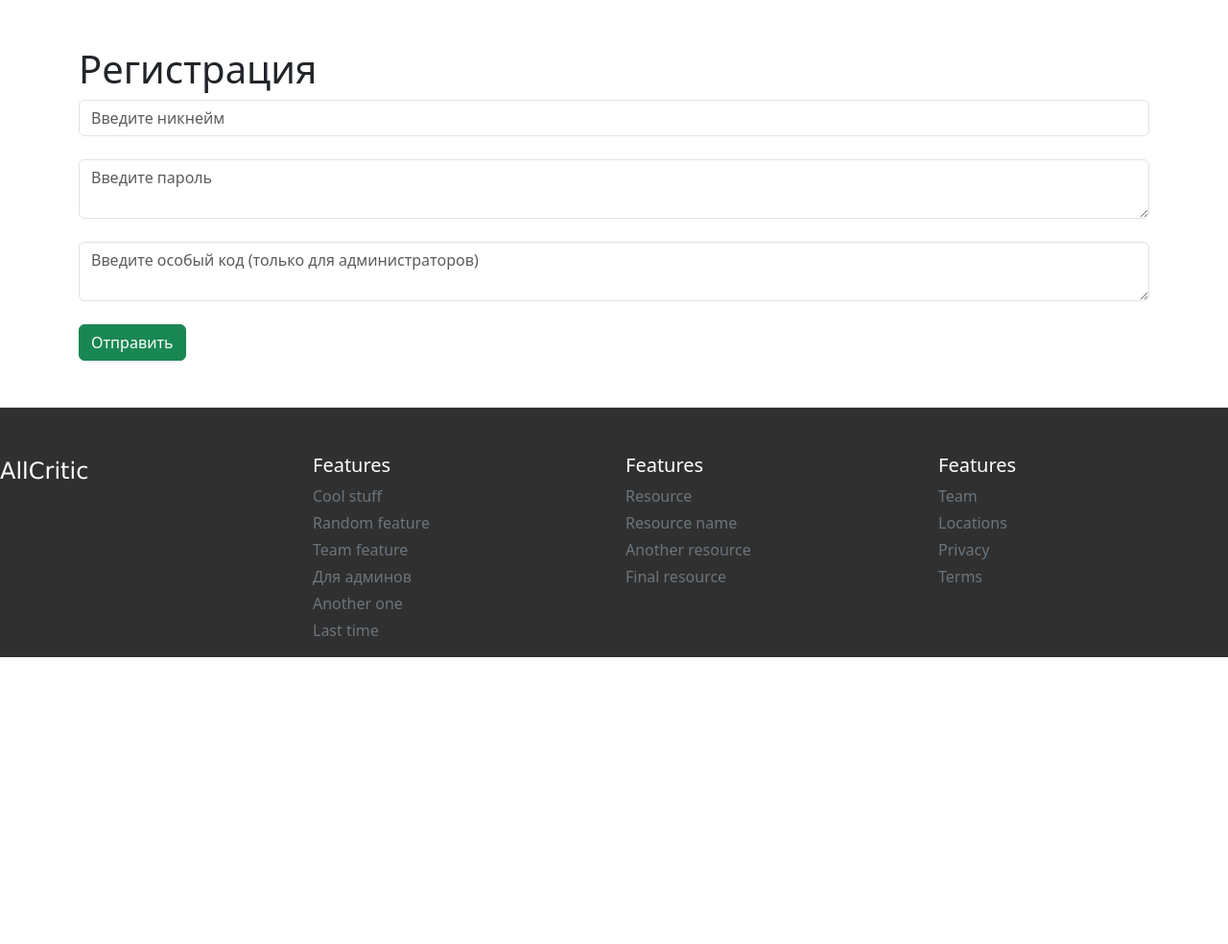
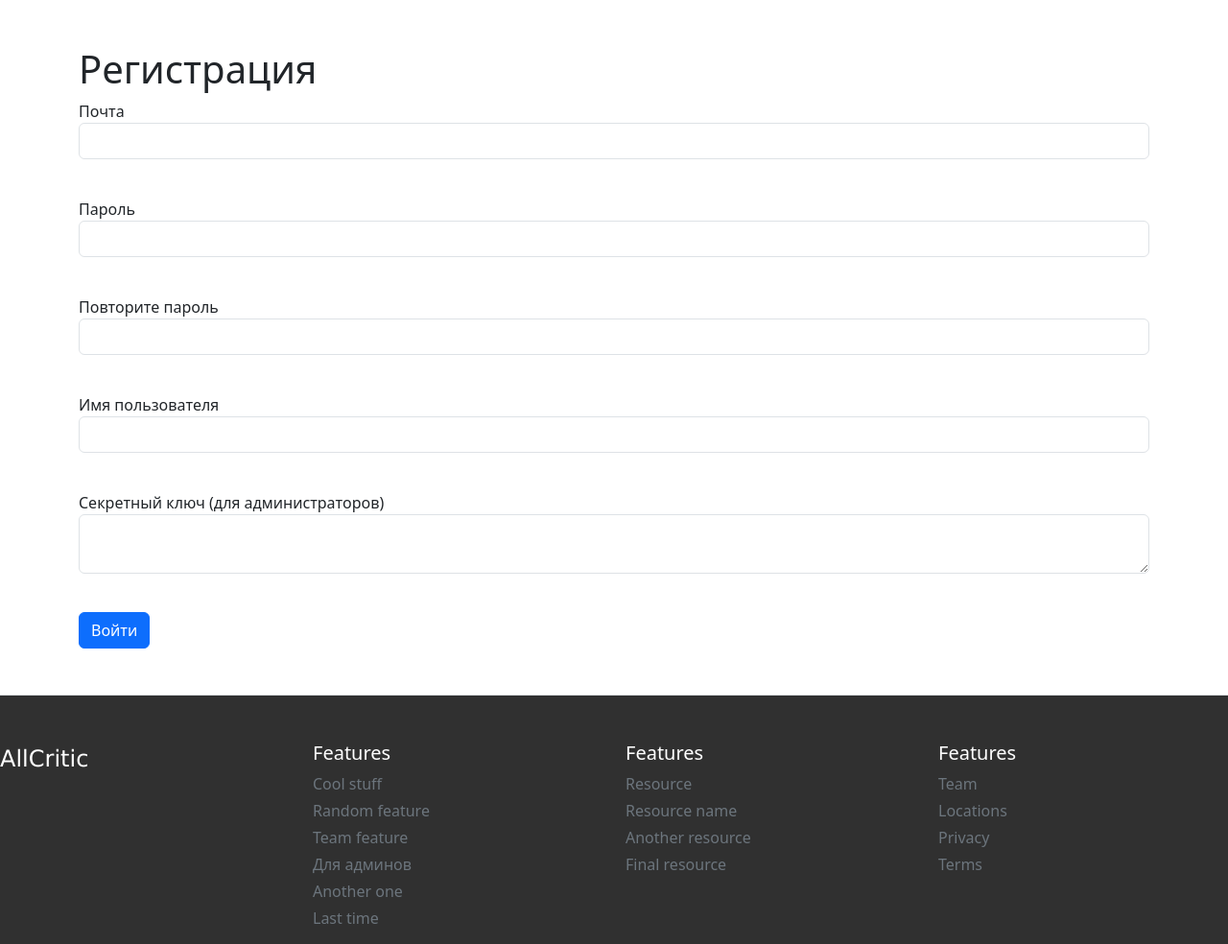
Before and after one commit to iwniiksi/pythonProjectLOBCP, a Flask app: page /sign_up in a window 1280 px wide. Shown: the part 73-1057 px from the top of the page at 96% size. Before the commit the page ends 758 px from the top, so only its background shows below. Run offline with Flask 3, Linux system fonts and the light colour scheme.

Commit message:
Improved registration and added hashing of user passwords

```diff
--- a/main.py
+++ b/main.py
@@ -1,11 +1,19 @@
 from flask import Flask, render_template, request, redirect
-import sqlalchemy
 from flask_sqlalchemy import SQLAlchemy
 from datetime import datetime, timezone
+
+from flask_wtf import FlaskForm
+from wtforms import PasswordField, StringField, TextAreaField, SubmitField, EmailField
+from wtforms.validators import DataRequired
+
+import sqlalchemy
 from sqlalchemy import orm
 from sqlalchemy.orm import Session
 
-ADMIN_KEY = '123abc456def'
+from werkzeug.security import generate_password_hash, check_password_hash
+
+
+ADMIN_KEY = '123abc456def'  # !!!!!!
 
 
 SqlAlchemyBase = orm.declarative_base()
@@ -14,6 +22,7 @@ __factory = None
 
 
 app = Flask(__name__)
+app.config['SECRET_KEY'] = 'key'  # !!!!!!
 app.config['SQLALCHEMY_DATABASE_URI'] = 'sqlite:///main.db'
 app.config['SQLALCHEMY_TRACK_MODIFICATION'] = False
 db = SQLAlchemy(app)
@@ -26,7 +35,7 @@ def global_init(db_file):
         return
 
     if not db_file or not db_file.strip():
-        raise Exception("Необходимо указать файл базы данных.")
+        raise Exception('Необходимо указать файл базы данных.')
 
     conn_str = f'sqlite:///{db_file.strip()}?check_same_thread=False'
 
@@ -39,6 +48,15 @@ def global_init(db_file):
 def create_session() -> Session:
     global __factory
     return __factory()
+
+
+class RegisterForm(FlaskForm):
+    email = EmailField('Почта', validators=[DataRequired()])
+    password = PasswordField('Пароль', validators=[DataRequired()])
+    password_again = PasswordField('Повторите пароль', validators=[DataRequired()])
+    name = StringField('Имя пользователя', validators=[DataRequired()])
+    secret_key = TextAreaField('Секретный ключ (для администраторов)')
+    submit = SubmitField('Войти')
 
 
 class Article(SqlAlchemyBase):
@@ -58,9 +76,17 @@ class User(SqlAlchemyBase):
     __tablename__ = 'users'
 
     id = sqlalchemy.Column(sqlalchemy.Integer, primary_key=True, autoincrement=True)
-    nickname = sqlalchemy.Column(sqlalchemy.String(20), nullable=False, unique=True)
-    password = sqlalchemy.Column(sqlalchemy.String(20), nullable=False)
+    name = sqlalchemy.Column(sqlalchemy.String(20), nullable=False, unique=True)
+    email = sqlalchemy.Column(sqlalchemy.String, index=True, unique=True, nullable=True)
+    hashed_password = sqlalchemy.Column(sqlalchemy.String, nullable=True)
+    created_date = sqlalchemy.Column(sqlalchemy.DateTime, default=datetime.now(timezone.utc))
     is_admin = sqlalchemy.Column(sqlalchemy.Boolean, nullable=False)
+
+    def set_password(self, password):
+        self.hashed_password = generate_password_hash(password)
+
+    def check_password(self, password):
+        return check_password_hash(self.hashed_password, password)
 
     def __repr__(self):
         return '<User %r>' % self.id
@@ -69,7 +95,7 @@ class User(SqlAlchemyBase):
 @app.route('/')
 @app.route('/home')
 def index():
-    return render_template("index.html")
+    return render_template('index.html')
 
 
 @app.route('/login')
@@ -84,11 +110,12 @@ def faq():
 
 @app.route('/for_admins')
 def for_admins():
-    return render_template("for_admins.html")
+    return render_template('for_admins.html')
 
-@app.route('/create-article', methods=['POST', "GET"])
+
+@app.route('/create-article', methods=['POST', 'GET'])
 def create_article():
-    if request.method == "POST":
+    if request.method == 'POST':
         title = request.form['title']
         intro = request.form['intro']
         text = request.form['text']
@@ -101,33 +128,32 @@ def create_article():
             return redirect('/')
 
         except:
-            return "При добавлении статьи произошла ошибка"
+            return 'При добавлении статьи произошла ошибка'
     else:
-        return render_template("create-article.html")
+        return render_template('create-article.html')
 
 
-@app.route('/sign_up', methods=['POST', "GET"])
+@app.route('/sign_up', methods=['GET', 'POST'])
 def register():
-    if request.method == "POST":
-        nickname = request.form['nickname']
-        password = request.form['password']
-        key = request.form['key']
-
-        is_admin = True if key == ADMIN_KEY else False
-
-        user = User(nickname=nickname, password=password, is_admin=is_admin)
-
-        try:
-            db.session.add(user)
-            db.session.commit()
-            return redirect('/')
-
-        except:
-            return "При регистрации произошла ошибка"
-    else:
-        return render_template("register.html")
+    form = RegisterForm()
+    if form.validate_on_submit():
+        if form.password.data != form.password_again.data:
+            return render_template('register.html', title='Регистрация',
+                                   form=form,
+                                   message='Пароли не совпадают')
+        if db.session.query(User).filter(User.email == form.email.data).first():
+            return render_template('register.html', title='Регистрация',
+                                   form=form,
+                                   message='Такой пользователь уже есть')
+        is_admin = True if form.secret_key.data == ADMIN_KEY else False
+        user = User(name=form.name.data, email=form.email.data, is_admin=is_admin)
+        user.set_password(form.password.data)
+        db.session.add(user)
+        db.session.commit()
+        return redirect('/login')
+    return render_template('register.html', form=form)
 
 
-if __name__ == "__main__":
+if __name__ == '__main__':
     global_init('instance/main.db')
     app.run(debug=True)
--- a/templates/register.html
+++ b/templates/register.html
@@ -5,12 +5,63 @@ Welcome
 
 {% block body %}
 <div class="container mt-5">
+<!--    <h1>Регистрация</h1>-->
+<!--    <form method="post">-->
+<!--        <input type="text" name="nickname" id="nickname" class="form-control" placeholder="Введите никнейм"><br>-->
+<!--        <textarea name="password" id="password" class="form-control" placeholder="Введите пароль"></textarea><br>-->
+<!--        <textarea name="key" id="key" class="form-control" placeholder="Введите особый код (только для администраторов)" ></textarea><br>-->
+<!--        <input type="submit" class="btn btn-success" value="Отправить"><br>-->
+<!--    </form>-->
     <h1>Регистрация</h1>
-    <form method="post">
-        <input type="text" name="nickname" id="nickname" class="form-control" placeholder="Введите никнейм"><br>
-        <textarea name="password" id="password" class="form-control" placeholder="Введите пароль"></textarea><br>
-        <textarea name="key" id="key" class="form-control" placeholder="Введите особый код (только для администраторов)" ></textarea><br>
-        <input type="submit" class="btn btn-success" value="Отправить"><br>
-    </form>
+<form action="" method="post">
+    {{ form.hidden_tag() }}
+    <p>
+        {{ form.email.label }}<br>
+        {{ form.email(class="form-control", type="email") }}<br>
+        {% for error in form.email.errors %}
+            <p class="alert alert-danger" role="alert">
+                {{ error }}
+            </p>
+        {% endfor %}
+    </p>
+    <p>
+        {{ form.password.label }}<br>
+        {{ form.password(class="form-control", type="password") }}<br>
+        {% for error in form.password.errors %}
+            <p class="alert alert-danger" role="alert">
+                {{ error }}
+            </p>
+        {% endfor %}
+    </p>
+    <p>
+        {{ form.password_again.label }}<br>
+        {{ form.password_again(class="form-control", type="password") }}<br>
+        {% for error in form.password_again.errors %}
+            <p class="alert alert-danger" role="alert">
+                {{ error }}
+            </p>
+        {% endfor %}
+    </p>
+    <p>
+        {{ form.name.label }}<br>
+        {{ form.name(class="form-control") }}<br>
+        {% for error in form.name.errors %}
+            <p class="alert alert-danger" role="alert">
+                {{ error }}
+            </p>
+        {% endfor %}
+    </p>
+    <p>
+        {{ form.secret_key.label }}<br>
+        {{ form.secret_key(class="form-control") }}<br>
+        {% for error in form.secret_key.errors %}
+            <p class="alert alert-danger" role="alert">
+                {{ error }}
+            </p>
+        {% endfor %}
+    </p>
+    <p>{{ form.submit(type="submit", class="btn btn-primary") }}</p>
+    {{message}}
+</form>
 </div>
 {% endblock %}
```
